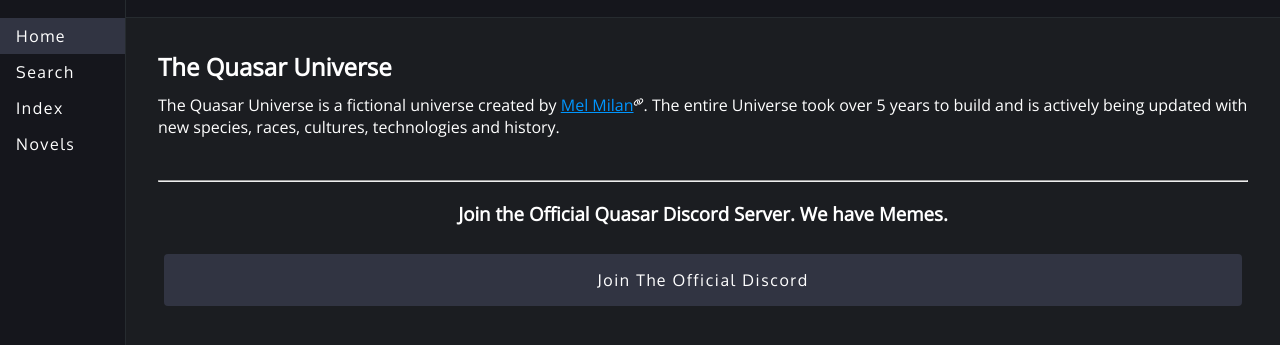
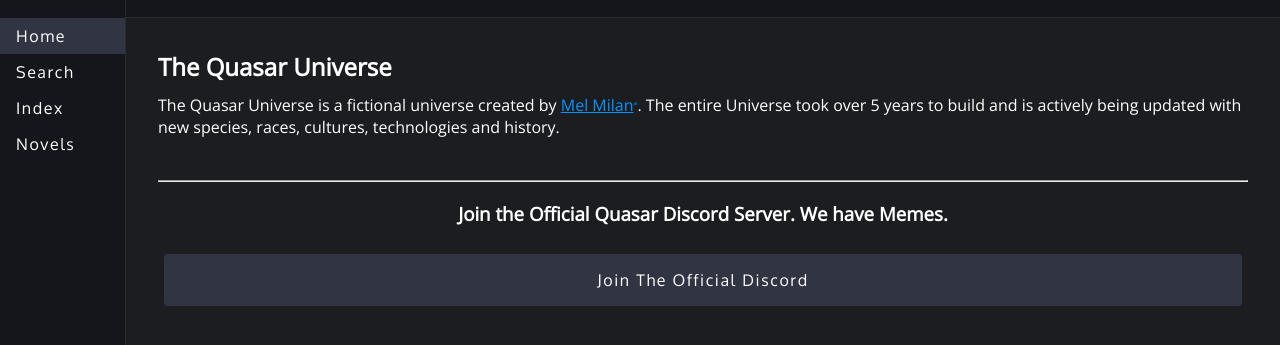
Before and after one commit to MaskedMel/maskedmel.github.io, a plain HTML site: page index.html in a window 1280 px wide. Shown: the part 57-402 px from the top of the page. Drawn offline with nearby package versions, Linux system fonts and the light colour scheme; a web font is replaced by a local one.

Commit message:
Update styles.css

```diff
--- a/styles.css
+++ b/styles.css
@@ -45,7 +45,8 @@ hr {
 }
 
 .fa-link {
-  font-size: .5rem;
+  font-size: .2rem;
+  color: var(--link);
 }
 
 .pagecontainer {
```
